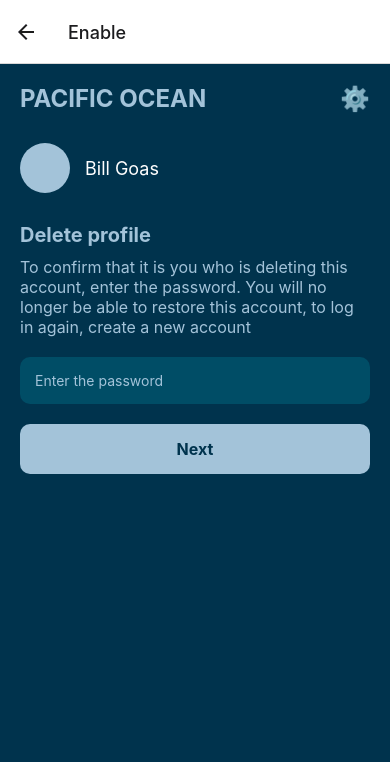
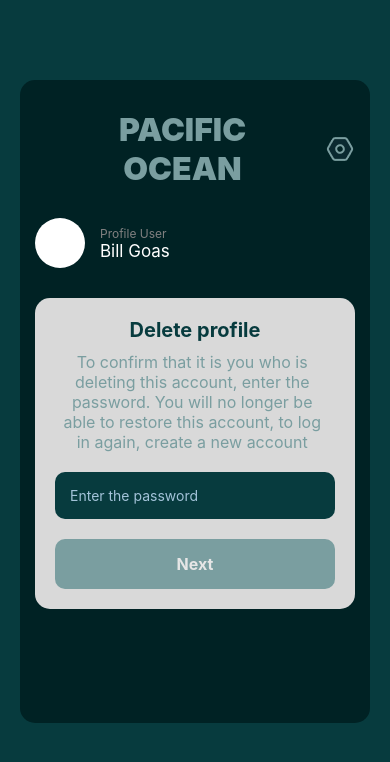
Before and after one commit to Vitalii1813/PacificOcean, a React Native app: screen /EnablePassword in a window 390 px wide. Shown: the top 762 px of the page. Built offline with nearby package versions, Linux system fonts and the light colour scheme.

Commit message:
enablepass1

```diff
--- a/App.tsx
+++ b/App.tsx
@@ -146,7 +146,7 @@ export default function App() {
           <Stack.Screen
             name="EnablePassword"
             component={EnablePassword}
-            options={{ headerShown: true, title: 'Enable' }}
+            options={{ headerShown: false, title: 'Enable' }}
           />
         </Stack.Navigator>
       </NavigationContainer>
--- a/displays/EnablePassword.tsx
+++ b/displays/EnablePassword.tsx
@@ -5,6 +5,8 @@ import {
   TextInput,
   StyleSheet,
   TouchableOpacity,
+  SafeAreaView,
+  Image,
 } from "react-native";
 
 export const EnablePassword = () => {
@@ -20,15 +22,27 @@ export const EnablePassword = () => {
 
   return (
     <View style={styles.container}>
+      <View style={styles.content}>
+        <SafeAreaView>
+        </SafeAreaView>
         <View style={styles.header}>
-        <Text style={styles.headerText}>PACIFIC OCEAN</Text>
-        <Text style={styles.icon}>⚙️</Text>
+          <Text style={styles.title}>PACIFIC OCEAN</Text>
+          <TouchableOpacity>
+            <Image
+              source={require("../svg/home_img/settings.png")}
+            />
+          </TouchableOpacity>
         </View>
+
         <View style={styles.profile}>
         <View style={styles.profileImage} />
+        <View style={styles.profileUserContent}>
+        <Text style={styles.profileUser}>Profile User</Text>
         <Text style={styles.profileName}>Bill Goas</Text>
         </View>
-      <Text style={styles.title}>Delete profile</Text>
+      </View>
+        <View style={styles.deleteContainer}>
+          <Text style={styles.titleSecond}>Delete profile</Text>
           <Text style={styles.description}>
             To confirm that it is you who is deleting this account, enter the
             password. You will no longer be able to restore this account, to log in
@@ -46,20 +60,31 @@ export const EnablePassword = () => {
             <Text style={styles.buttonText}>Next</Text>
           </TouchableOpacity>
         </View>
+      </View>
+    </View>
   );
 };
 
 const styles = StyleSheet.create({
   container: {
     flex: 1,
-    backgroundColor: "#00334d",
+    backgroundColor: "#073B3E",
     padding: 20,
+  },
+  content: {
+    backgroundColor: "#002224",
+    paddingHorizontal: 15,
+    height: '80%',
+    width: '100%',
+    marginTop: 60,
+    borderRadius: 15
   },
   header: {
     flexDirection: "row",
     justifyContent: "space-between",
     alignItems: "center",
     marginBottom: 30,
+    marginTop: 30
   },
   headerText: {
     color: "#A3C3D9",
@@ -79,40 +104,64 @@ const styles = StyleSheet.create({
     width: 50,
     height: 50,
     borderRadius: 25,
-    backgroundColor: "#A3C3D9",
+    backgroundColor: "#ffffff",
     marginRight: 15,
   },
   profileName: {
     color: "#ffffff",
-    fontSize: 18,
+    fontSize: 17,
   },
-  title: {
-    color: "#A3C3D9",
+  profileUser:{
+    color: "grey",
+    fontSize: 12,
+  },
+  profileUserContent:{
+    flex:1,
+    flexDirection:'column',
+  },
+  titleSecond: {
+    color: "#073B3E",
     fontSize: 20,
     fontWeight: "bold",
     marginBottom: 10,
+    textAlign:'center'
   },
   description: {
-    color: "#A3C3D9",
+    color: "#7A9EA0",
     fontSize: 16,
     marginBottom: 20,
+    textAlign:'center',
+    width:'98%'
   },
   input: {
-    backgroundColor: "#004d66",
+    backgroundColor: "#073B3E",
     padding: 15,
     borderRadius: 10,
     marginBottom: 20,
-    color: "#ffffff",
+    color: "#7A9EA0",
   },
   button: {
-    backgroundColor: "#A3C3D9",
+    backgroundColor: "#7A9EA0",
     padding: 15,
     borderRadius: 10,
   },
   buttonText: {
-    color: "#00334d",
+    color: "#E6E6E6",
     fontSize: 16,
     textAlign: "center",
     fontWeight: "bold",
   },
+  title: {
+    fontSize: 32,
+    fontWeight: "900",
+    color: "#7A9EA0",
+    textAlign: 'center',
+    marginRight: 20,
+    marginLeft: 25
+  },
+  deleteContainer:{
+    backgroundColor:'#D9D9D9',
+    padding:20,
+    borderRadius:15
+  }
 });
--- a/displays/HomeOcean.tsx
+++ b/displays/HomeOcean.tsx
@@ -17,7 +17,6 @@ const HomeOcean = () => {
       <View style={styles.content}>
         <SafeAreaView>
         </SafeAreaView>
-
         <View style={styles.header}>
           <Text style={styles.title}>PACIFIC OCEAN</Text>
           <TouchableOpacity onPress={handleImagePress}>
--- a/displays/SettingsOcean.tsx
+++ b/displays/SettingsOcean.tsx
@@ -56,7 +56,7 @@ const SettingsOcean = () => {
         </View>
       <View style={styles.profile}>
         <View style={styles.profileImage} />
-        <View style={styles.profileuserContent}>
+        <View style={styles.profileUserContent}>
         <Text style={styles.profileUser}>Profile User</Text>
         <Text style={styles.profileName}>Bill Goas</Text>
         </View>
@@ -186,7 +186,7 @@ const styles = StyleSheet.create({
     color: "grey",
     fontSize: 12,
   },
-  profileuserContent:{
+  profileUserContent:{
     flex:1,
     flexDirection:'column',
   },
```
Lines whose indentation alone changed are shown as unchanged.
